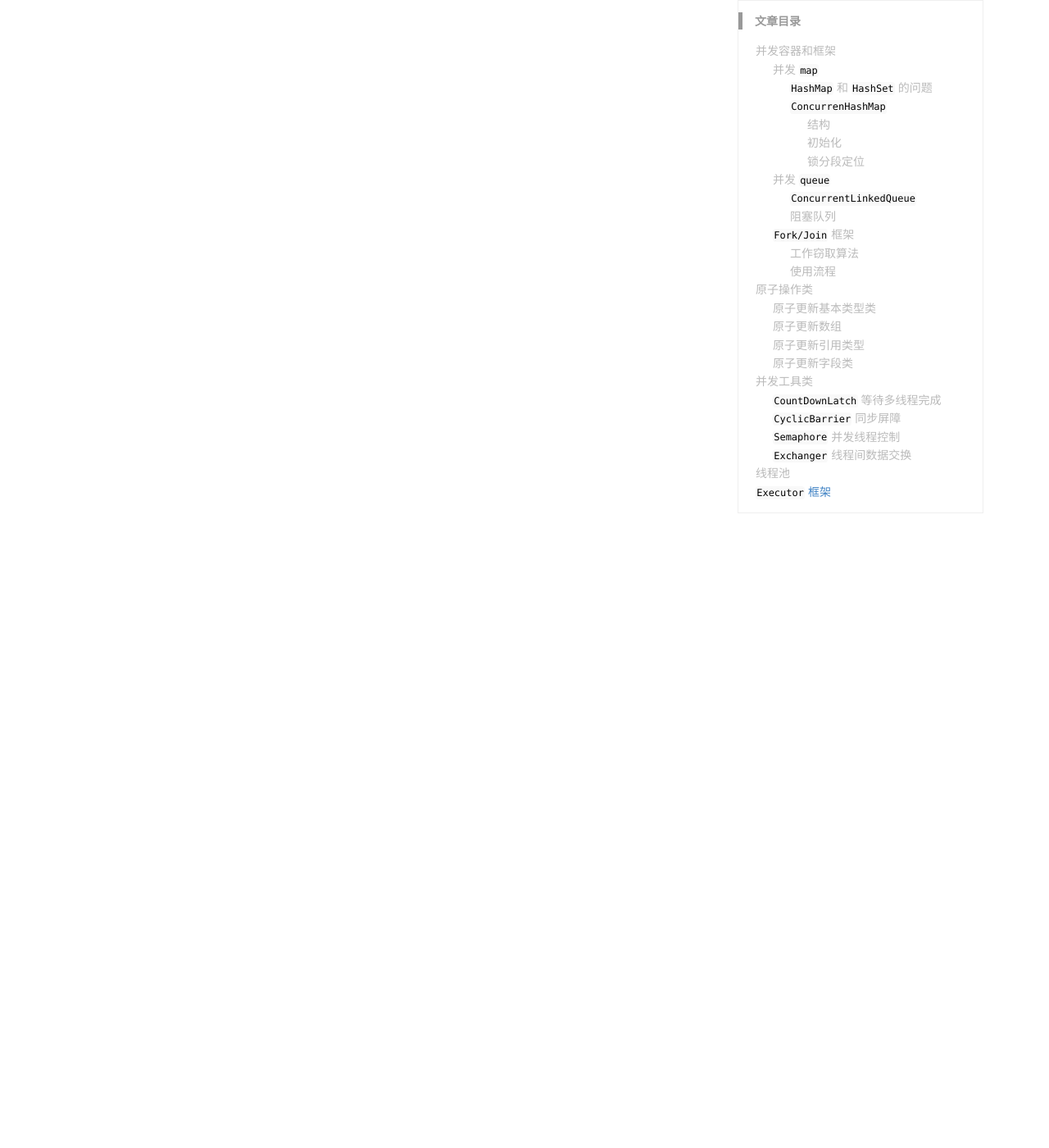
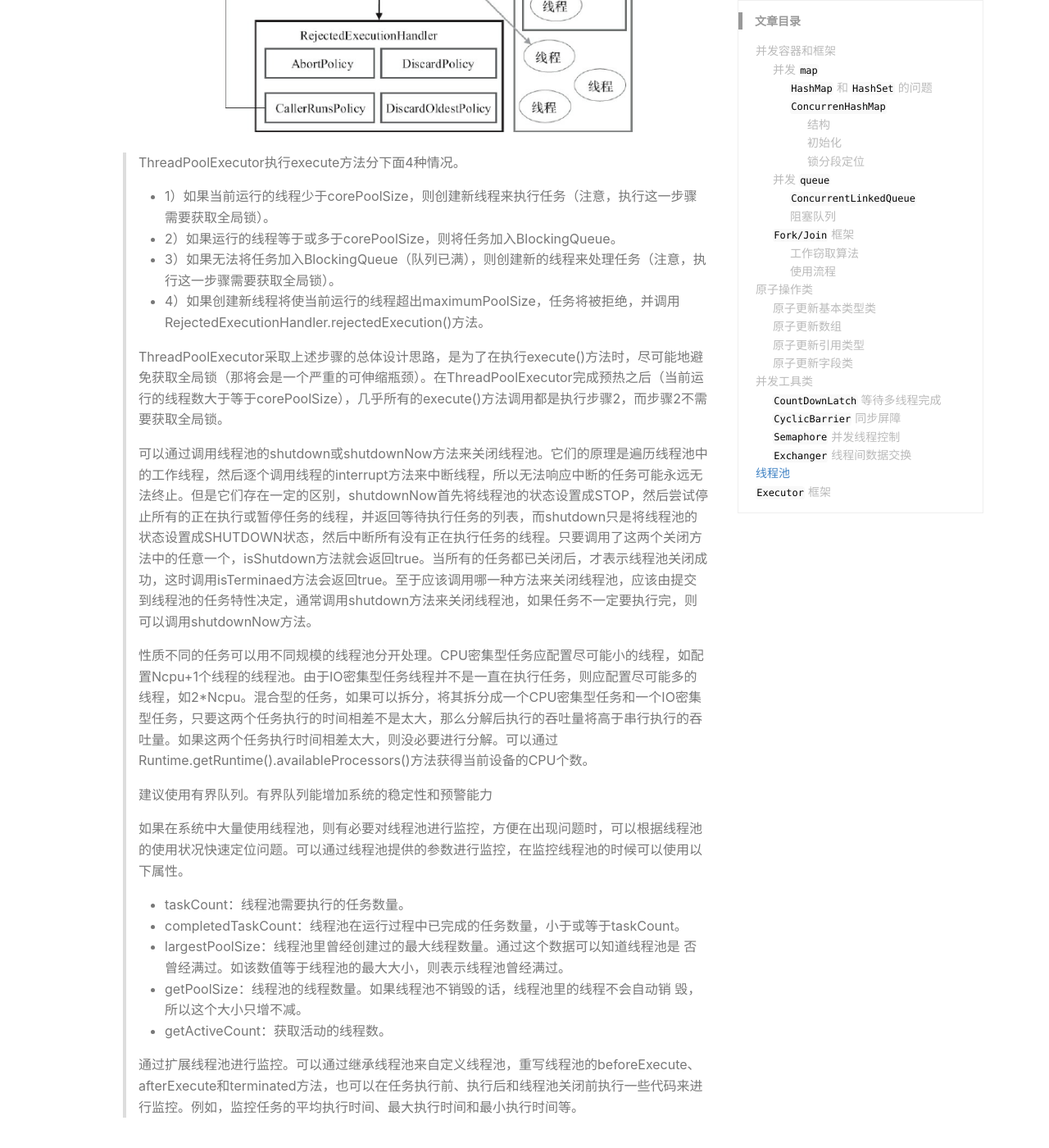
Before and after one commit to stdupanda/stdupanda.github.io, a Jekyll site: the page built from _posts/java/2019-01-03-concurrent-03-concurrent.md, in a window 1280 px wide and 1400 px high, scrolled down 14405 px. Shown: the whole window at 82% size. Built offline with Jekyll 4.4.1, drawn with Linux system fonts in a browser that asks for light colours; nearby versions of some CDN libraries; comment, search, counter and statistics services are not loaded; some of the changed text lies outside the part shown.

Commit message:
java concurrent,add thread_pool

```diff
--- a/_posts/java/2019-01-03-concurrent-03-concurrent.md
+++ b/_posts/java/2019-01-03-concurrent-03-concurrent.md
@@ -527,6 +527,41 @@ public class CountDownLatchTest {
 
 # 线程池
 
+> - 降低资源消耗
+> - 提高响应速度
+> - 提高线程可管理性，拒绝野生线程
+>
+> `ThreadPoolExecutor` 在执行 `execute()` 方法时，逻辑大意如下：
+
+![image](https://github.com/stdupanda/stdupanda.github.io/raw/master/images/posts/thread_pool_executor.png)
+
+> ThreadPoolExecutor执行execute方法分下面4种情况。
+>
+> - 1）如果当前运行的线程少于corePoolSize，则创建新线程来执行任务（注意，执行这一步骤需要获取全局锁）。
+> - 2）如果运行的线程等于或多于corePoolSize，则将任务加入BlockingQueue。
+> - 3）如果无法将任务加入BlockingQueue（队列已满），则创建新的线程来处理任务（注意，执行这一步骤需要获取全局锁）。
+> - 4）如果创建新线程将使当前运行的线程超出maximumPoolSize，任务将被拒绝，并调用RejectedExecutionHandler.rejectedExecution()方法。
+>
+> ThreadPoolExecutor采取上述步骤的总体设计思路，是为了在执行execute()方法时，尽可能地避免获取全局锁（那将会是一个严重的可伸缩瓶颈）。在ThreadPoolExecutor完成预热之后（当前运行的线程数大于等于corePoolSize），几乎所有的execute()方法调用都是执行步骤2，而步骤2不需要获取全局锁。
+>
+> 可以通过调用线程池的shutdown或shutdownNow方法来关闭线程池。它们的原理是遍历线程池中的工作线程，然后逐个调用线程的interrupt方法来中断线程，所以无法响应中断的任务可能永远无法终止。但是它们存在一定的区别，shutdownNow首先将线程池的状态设置成STOP，然后尝试停止所有的正在执行或暂停任务的线程，并返回等待执行任务的列表，而shutdown只是将线程池的状态设置成SHUTDOWN状态，然后中断所有没有正在执行任务的线程。只要调用了这两个关闭方法中的任意一个，isShutdown方法就会返回true。当所有的任务都已关闭后，才表示线程池关闭成功，这时调用isTerminaed方法会返回true。至于应该调用哪一种方法来关闭线程池，应该由提交到线程池的任务特性决定，通常调用shutdown方法来关闭线程池，如果任务不一定要执行完，则可以调用shutdownNow方法。
+>
+> 性质不同的任务可以用不同规模的线程池分开处理。CPU密集型任务应配置尽可能小的线程，如配置Ncpu+1个线程的线程池。由于IO密集型任务线程并不是一直在执行任务，则应配置尽可能多的线程，如2*Ncpu。混合型的任务，如果可以拆分，将其拆分成一个CPU密集型任务和一个IO密集型任务，只要这两个任务执行的时间相差不是太大，那么分解后执行的吞吐量将高于串行执行的吞吐量。如果这两个任务执行时间相差太大，则没必要进行分解。可以通过Runtime.getRuntime().availableProcessors()方法获得当前设备的CPU个数。
+>
+> 建议使用有界队列。有界队列能增加系统的稳定性和预警能力
+>
+> 如果在系统中大量使用线程池，则有必要对线程池进行监控，方便在出现问题时，可以根据线程池的使用状况快速定位问题。可以通过线程池提供的参数进行监控，在监控线程池的时候可以使用以下属性。
+>
+> - taskCount：线程池需要执行的任务数量。
+> - completedTaskCount：线程池在运行过程中已完成的任务数量，小于或等于taskCount。
+> - largestPoolSize：线程池里曾经创建过的最大线程数量。通过这个数据可以知道线程池是
+> 否曾经满过。如该数值等于线程池的最大大小，则表示线程池曾经满过。
+> - getPoolSize：线程池的线程数量。如果线程池不销毁的话，线程池里的线程不会自动销
+> 毁，所以这个大小只增不减。
+> - getActiveCount：获取活动的线程数。
+>
+> 通过扩展线程池进行监控。可以通过继承线程池来自定义线程池，重写线程池的beforeExecute、afterExecute和terminated方法，也可以在任务执行前、执行后和线程池关闭前执行一些代码来进行监控。例如，监控任务的平均执行时间、最大执行时间和最小执行时间等。
+
 # `Executor` 框架
 
 
```
Also changed, not shown: images/posts/thread_pool_executor.png (added).
